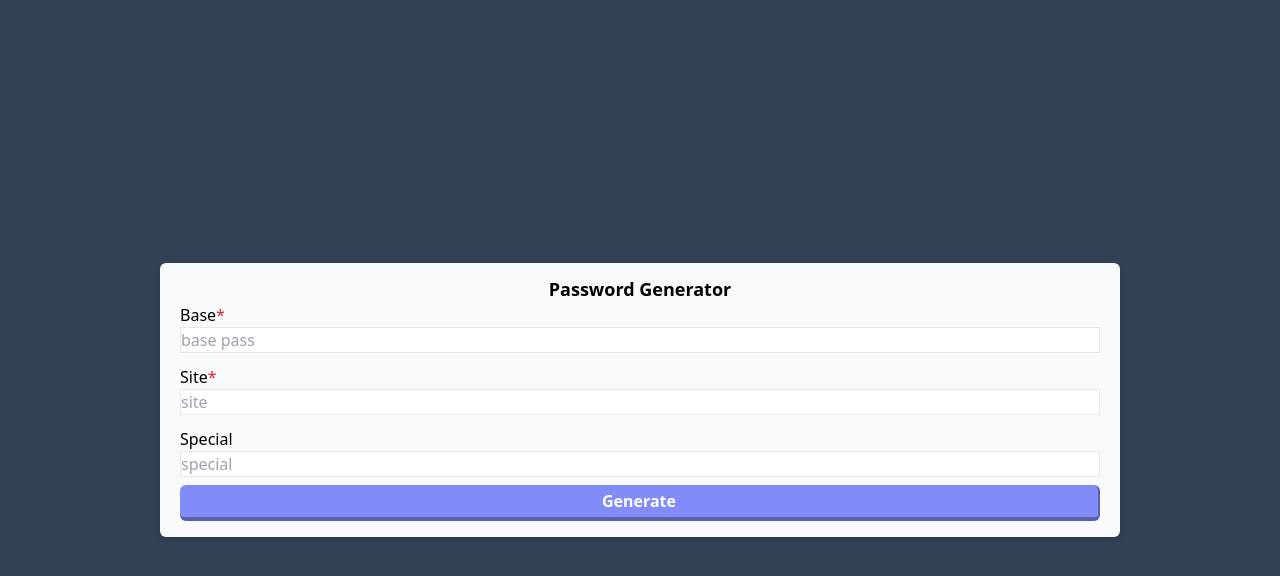
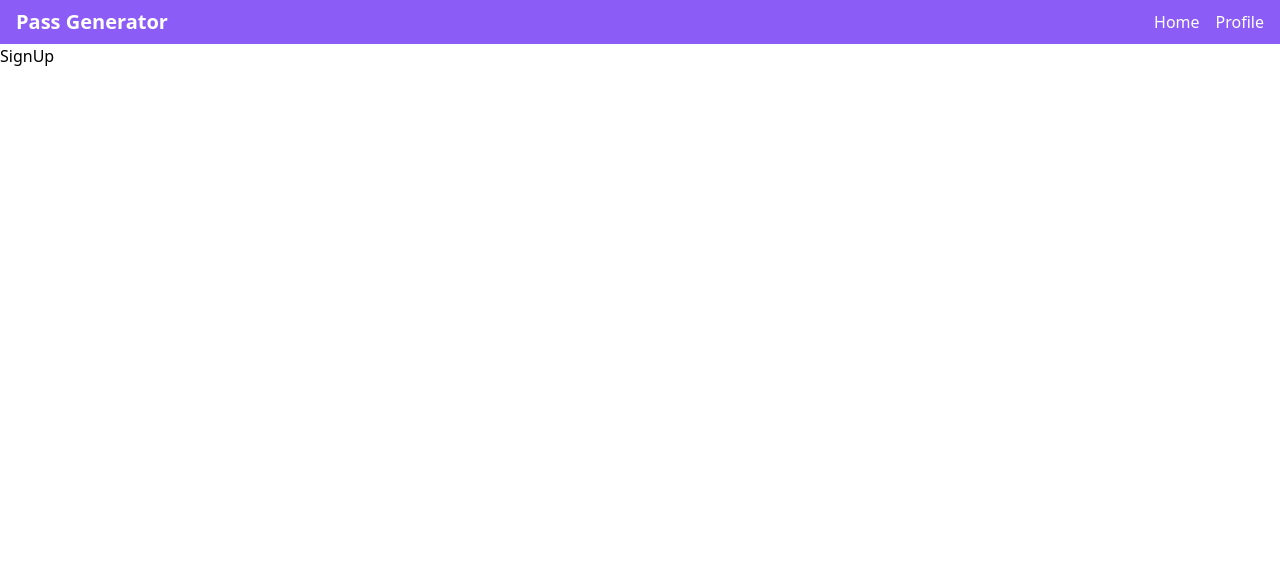
Before and after one commit to feriteja/password-generator, a React (Vite) app: page /signup in a window 1280 px wide. Shown: the top 576 px of the page. Built offline with nearby package versions, Linux system fonts and the light colour scheme.

Commit message:
add route

```diff
--- a/package.json
+++ b/package.json
@@ -12,7 +12,8 @@
     "crypto-js": "^4.1.1",
     "firebase": "^9.9.0",
     "react": "^18.0.0",
-    "react-dom": "^18.0.0"
+    "react-dom": "^18.0.0",
+    "react-router-dom": "^6.3.0"
   },
   "devDependencies": {
     "@types/react": "^18.0.0",
--- a/src/App.tsx
+++ b/src/App.tsx
@@ -1,74 +1,21 @@
-import { SyntheticEvent, useState } from "react";
-import { generator } from "./logic/pass-generator";
+import React from "react";
+import { Route, Routes } from "react-router-dom";
+import { Header } from "./components";
+import SignIn from "./pages/auth/SignIn";
+import SignUp from "./pages/auth/SignUp";
+import Home from "./pages/main/Home";
+import Profile from "./pages/main/Profile";
 
 const App = () => {
-  const [passWoord, setPassWoord] = useState("");
-  const [base, setBase] = useState("");
-  const [site, setSite] = useState("");
-  const [special, setSpecial] = useState("");
-
-  const generatePass = (e: SyntheticEvent) => {
-    e.preventDefault();
-
-    setPassWoord(generator.type2({ base, site, special }));
-  };
   return (
-    <div className="flex justify-center items-center  h-screen w-screen bg-slate-700 ">
-      <div className="shadow-md  w-3/4 px-5 py-3 rounded-md bg-slate-50">
-        <h1 className="text-center text-lg font-semibold">
-          Password Generator
-        </h1>
-        {passWoord && <p>{passWoord}</p>}
-        <form onSubmit={(e) => generatePass(e)} className="space-y-3">
-          <div className="flex flex-col">
-            <label
-              htmlFor="base"
-              className="after:content-['*'] after:text-red-600 "
-            >
-              Base
-            </label>
-            <input
-              onChange={(baseText) => setBase(baseText.target.value)}
-              type="text"
-              id="base"
-              placeholder="base pass"
-              className="border-collapse border  outline-none"
-            />
-          </div>
-          <div className="flex flex-col">
-            <label
-              htmlFor="site"
-              className="after:content-['*'] after:text-red-600 "
-            >
-              Site
-            </label>
-            <input
-              onChange={(site) => setSite(site.target.value)}
-              type="text"
-              id="site"
-              placeholder="site"
-              className="border-collapse border outline-none"
-            />
-          </div>
-          <div className="flex flex-col">
-            <label htmlFor="special">Special</label>
-            <input
-              onChange={(special) => setSpecial(special.target.value)}
-              type="text"
-              id="special"
-              placeholder="special"
-              className="border-collapse border outline-none"
-            />
-          </div>
-          <div>
-            <input
-              type="submit"
-              value="Generate"
-              className=" relative w-full bg-indigo-400 hover:bg-indigo-400/90 rounded-md text-white font-bold py-1  border-b-4 active:border-b-0 border-r-2 active:border-0 border-black/30 -translate-y-1 active:translate-y-0 duration-150 "
-            />
-          </div>
-        </form>
-      </div>
+    <div>
+      <Header />
+      <Routes>
+        <Route path="/" element={<Home />} />
+        <Route path="/profile" element={<Profile />} />
+        <Route path="/signin" element={<SignIn />} />
+        <Route path="/signup" element={<SignUp />} />
+      </Routes>
     </div>
   );
 };
--- /dev/null
+++ b/src/components/header/Header.tsx
@@ -0,0 +1,24 @@
+import React from "react";
+import { Link } from "react-router-dom";
+
+const Header = () => {
+  return (
+    <header className="py-2 bg-violet-500">
+      <nav className="flex items-center justify-between w-full px-4 text-white">
+        <Link to="/">
+          <h1 className="text-xl font-bold ">Pass Generator</h1>
+        </Link>
+        <ul className="flex space-x-4">
+          <Link to="/">
+            <li className="">Home</li>
+          </Link>
+          <Link to="/profile">
+            <li>Profile</li>
+          </Link>
+        </ul>
+      </nav>
+    </header>
+  );
+};
+
+export default Header;
--- /dev/null
+++ b/src/components/index.ts
@@ -0,0 +1 @@
+export { default as Header } from "./header/Header";
--- a/src/firebase.ts
+++ b/src/firebase.config.ts
@@ -2,6 +2,8 @@
 import { initializeApp } from "firebase/app";
 import { getAnalytics } from "firebase/analytics";
 import { initializeAppCheck, ReCaptchaV3Provider } from "firebase/app-check";
+import { getAuth, GoogleAuthProvider } from "firebase/auth";
+import { getFirestore } from "firebase/firestore";
 
 // TODO: Add SDKs for Firebase products that you want to use
 // https://firebase.google.com/docs/web/setup#available-libraries
@@ -30,3 +32,8 @@ const appCheck = initializeAppCheck(app, {
 });
 
 const analytics = getAnalytics(app);
+
+export const googleProvider = new GoogleAuthProvider();
+
+export const db = getFirestore(app);
+export const auth = getAuth(app);
--- /dev/null
+++ b/src/firebase/auth.ts
@@ -0,0 +1,56 @@
+import { FirebaseError } from "firebase/app";
+import {
+  createUserWithEmailAndPassword,
+  GoogleAuthProvider,
+  signInWithEmailAndPassword,
+  signInWithPopup,
+} from "firebase/auth";
+import { auth, googleProvider } from "../firebase.config";
+
+interface userInput {
+  email: string;
+  password: string;
+  confirmPassword: string;
+}
+const signUp = async ({ email, password }: userInput) => {
+  try {
+    const user = await createUserWithEmailAndPassword(auth, email, password);
+
+    return user;
+  } catch (error) {
+    if (error instanceof FirebaseError) {
+      throw error.code;
+    }
+    throw "somethingWrong";
+  }
+};
+
+const signIn = async ({ email, password }: userInput) => {
+  try {
+    const user = await signInWithEmailAndPassword(auth, email, password);
+
+    return user;
+  } catch (error) {
+    if (error instanceof FirebaseError) {
+      throw error.code;
+    }
+    throw "somethingWrong";
+  }
+};
+
+const signByGoogle = async () => {
+  try {
+    const response = await signInWithPopup(auth, googleProvider);
+    const credential = GoogleAuthProvider.credentialFromResult(response);
+    const token = credential?.accessToken;
+    // The signed-in user info.
+    return response.user;
+  } catch (error) {
+    if (error instanceof FirebaseError) {
+      throw error.code;
+    }
+    throw "somethingWrong";
+  }
+};
+
+export { signUp, signIn, signByGoogle };
--- a/src/main.tsx
+++ b/src/main.tsx
@@ -1,10 +1,13 @@
-import React from 'react'
-import ReactDOM from 'react-dom/client'
-import App from './App'
-import './index.css'
+import React from "react";
+import ReactDOM from "react-dom/client";
+import App from "./App";
+import "./index.css";
+import { BrowserRouter as Router } from "react-router-dom";
 
-ReactDOM.createRoot(document.getElementById('root')!).render(
+ReactDOM.createRoot(document.getElementById("root")!).render(
   <React.StrictMode>
-    <App />
+    <Router>
+      <App />
+    </Router>
   </React.StrictMode>
-)
+);
--- /dev/null
+++ b/src/pages/auth/SignIn.tsx
@@ -0,0 +1,7 @@
+import React from "react";
+
+const SignIn = () => {
+  return <div>SignIn</div>;
+};
+
+export default SignIn;
--- /dev/null
+++ b/src/pages/auth/SignUp.tsx
@@ -0,0 +1,7 @@
+import React from "react";
+
+const SignUp = () => {
+  return <div>SignUp</div>;
+};
+
+export default SignUp;
--- /dev/null
+++ b/src/pages/main/Home.tsx
@@ -0,0 +1,76 @@
+import { SyntheticEvent, useState } from "react";
+import { generator } from "../../logic/pass-generator";
+
+const Home = () => {
+  const [passWoord, setPassWoord] = useState("");
+  const [base, setBase] = useState("");
+  const [site, setSite] = useState("");
+  const [special, setSpecial] = useState("");
+
+  const generatePass = (e: SyntheticEvent) => {
+    e.preventDefault();
+
+    setPassWoord(generator.type2({ base, site, special }));
+  };
+  return (
+    <div className="flex justify-center items-center  h-screen w-screen bg-slate-700 ">
+      <div className="shadow-md  w-3/4 px-5 py-3 rounded-md bg-slate-50">
+        <h1 className="text-center text-lg font-semibold">
+          Password Generator
+        </h1>
+        {passWoord && <p>{passWoord}</p>}
+        <form onSubmit={(e) => generatePass(e)} className="space-y-3">
+          <div className="flex flex-col">
+            <label
+              htmlFor="base"
+              className="after:content-['*'] after:text-red-600 "
+            >
+              Base
+            </label>
+            <input
+              onChange={(baseText) => setBase(baseText.target.value)}
+              type="text"
+              id="base"
+              placeholder="base pass"
+              className="border-collapse border  outline-none"
+            />
+          </div>
+          <div className="flex flex-col">
+            <label
+              htmlFor="site"
+              className="after:content-['*'] after:text-red-600 "
+            >
+              Site
+            </label>
+            <input
+              onChange={(site) => setSite(site.target.value)}
+              type="text"
+              id="site"
+              placeholder="site"
+              className="border-collapse border outline-none"
+            />
+          </div>
+          <div className="flex flex-col">
+            <label htmlFor="special">Special</label>
+            <input
+              onChange={(special) => setSpecial(special.target.value)}
+              type="text"
+              id="special"
+              placeholder="special"
+              className="border-collapse border outline-none"
+            />
+          </div>
+          <div>
+            <input
+              type="submit"
+              value="Generate"
+              className=" relative w-full bg-indigo-400 hover:bg-indigo-400/90 rounded-md text-white font-bold py-1  border-b-4 active:border-b-0 border-r-2 active:border-0 border-black/30 -translate-y-1 active:translate-y-0 duration-150 "
+            />
+          </div>
+        </form>
+      </div>
+    </div>
+  );
+};
+
+export default Home;
--- /dev/null
+++ b/src/pages/main/Profile.tsx
@@ -0,0 +1,7 @@
+import React from "react";
+
+const Profile = () => {
+  return <div>Profile</div>;
+};
+
+export default Profile;
```
Also changed, not shown: 1 other file (tests, documents, lock files or other folders).
